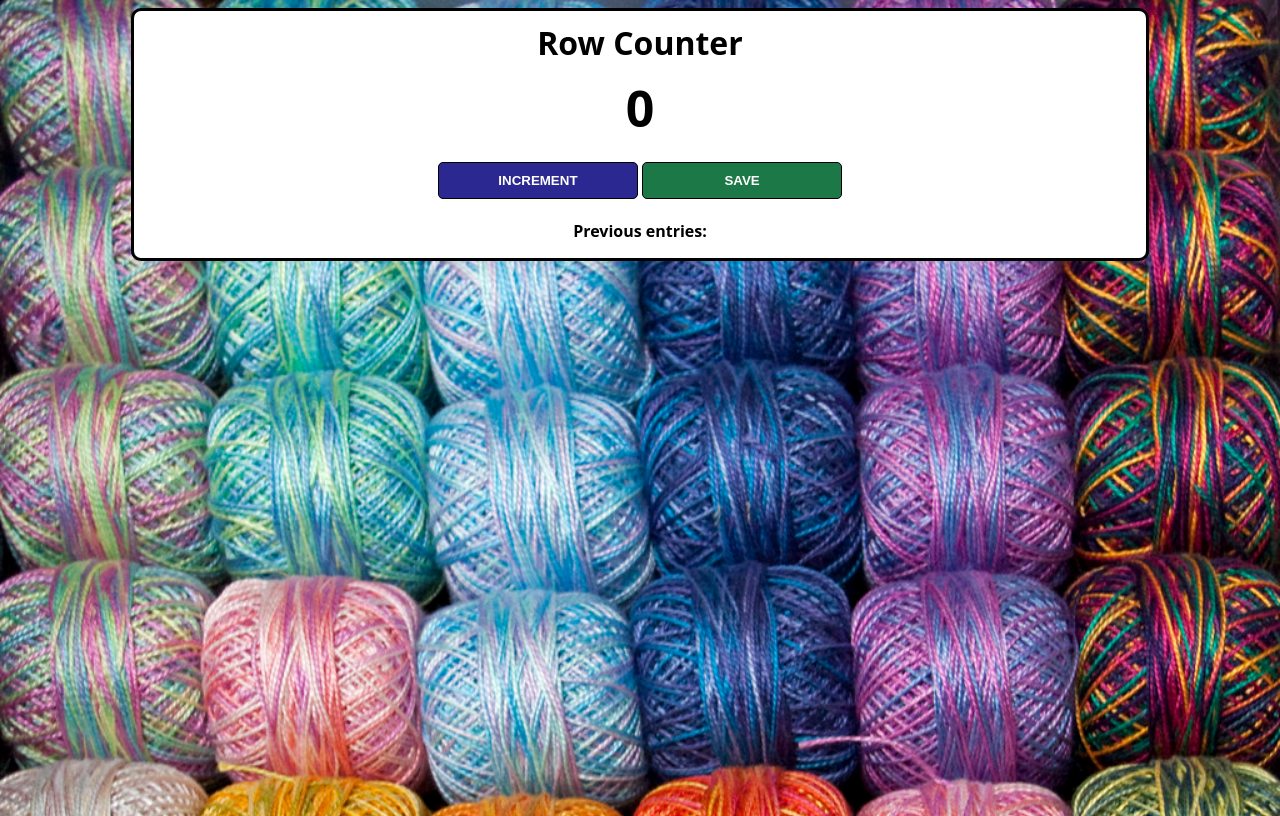
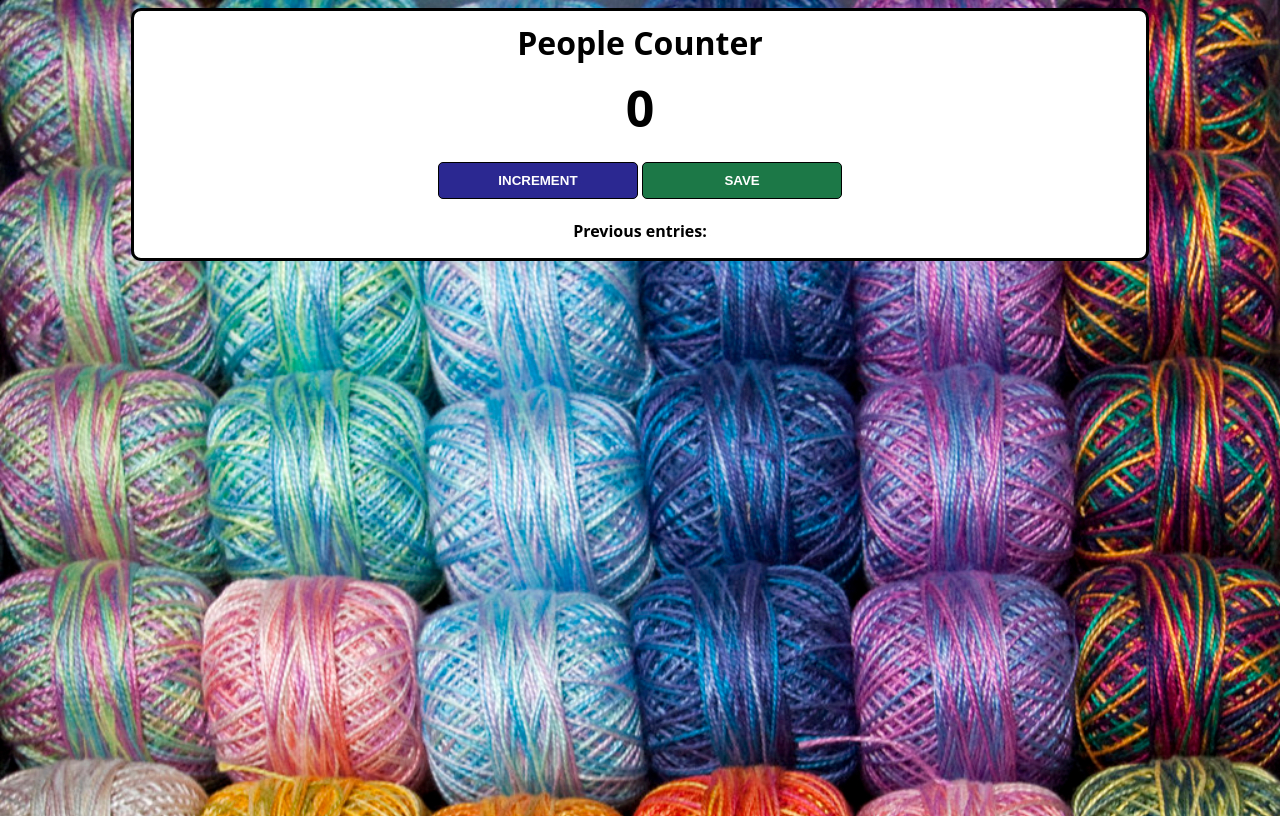
Before and after one commit to AYcrown77/People-counter, a plain HTML site: page index.html in a window 1280 px wide. Drawn offline with Linux system fonts and the light colour scheme.

Commit message:
Update index.html

```diff
--- a/index.html
+++ b/index.html
@@ -4,7 +4,7 @@
     </head>
     <body>
         <div class="container">
-            <h1>Row Counter</h1>
+            <h1>People Counter</h1>
             <h2 id="count-el">0</h2>
             <button id="increment-btn" onclick="increment()">INCREMENT</button>
             <button id="save-btn" onclick="save()">SAVE</button>
```
